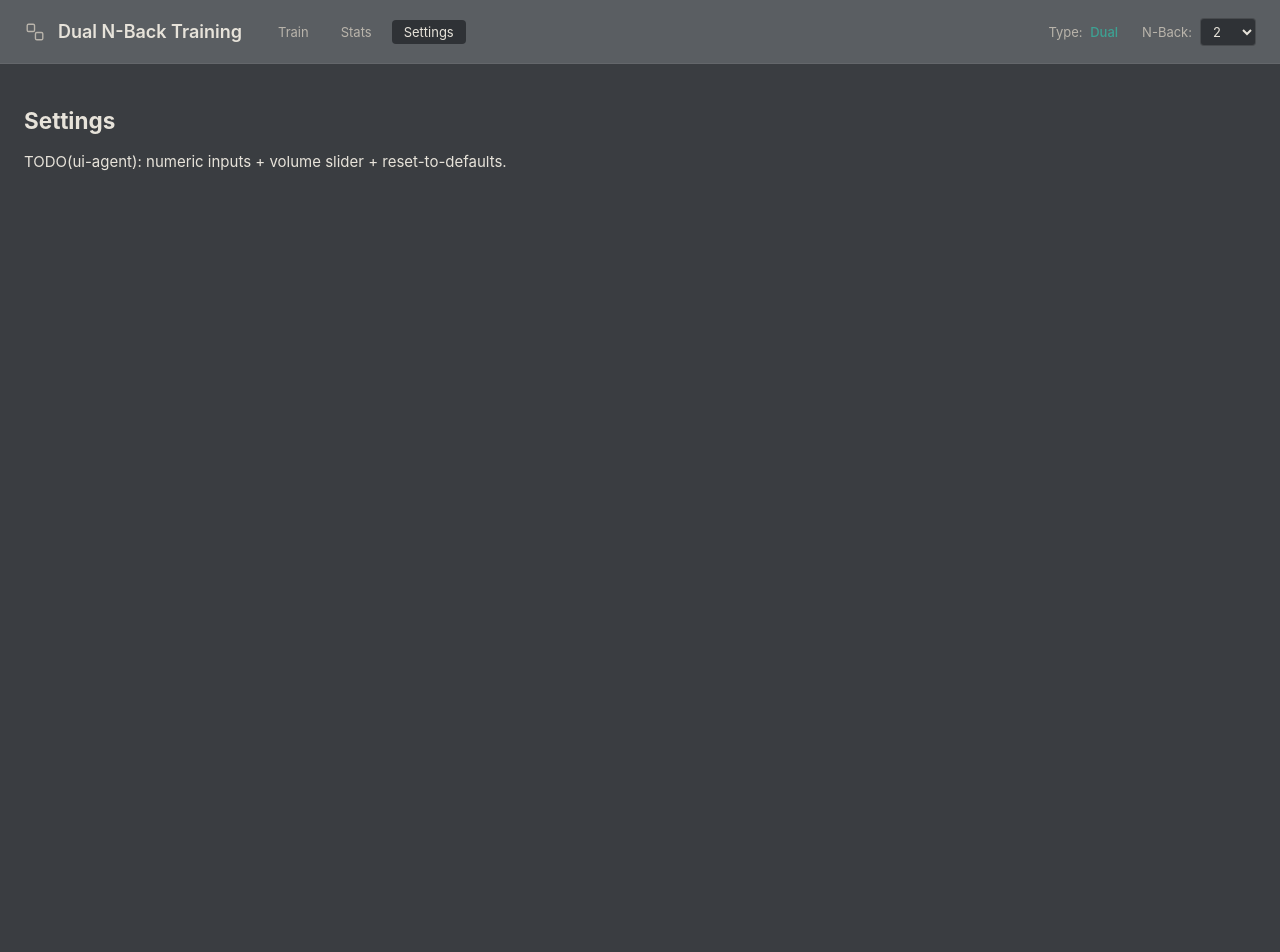
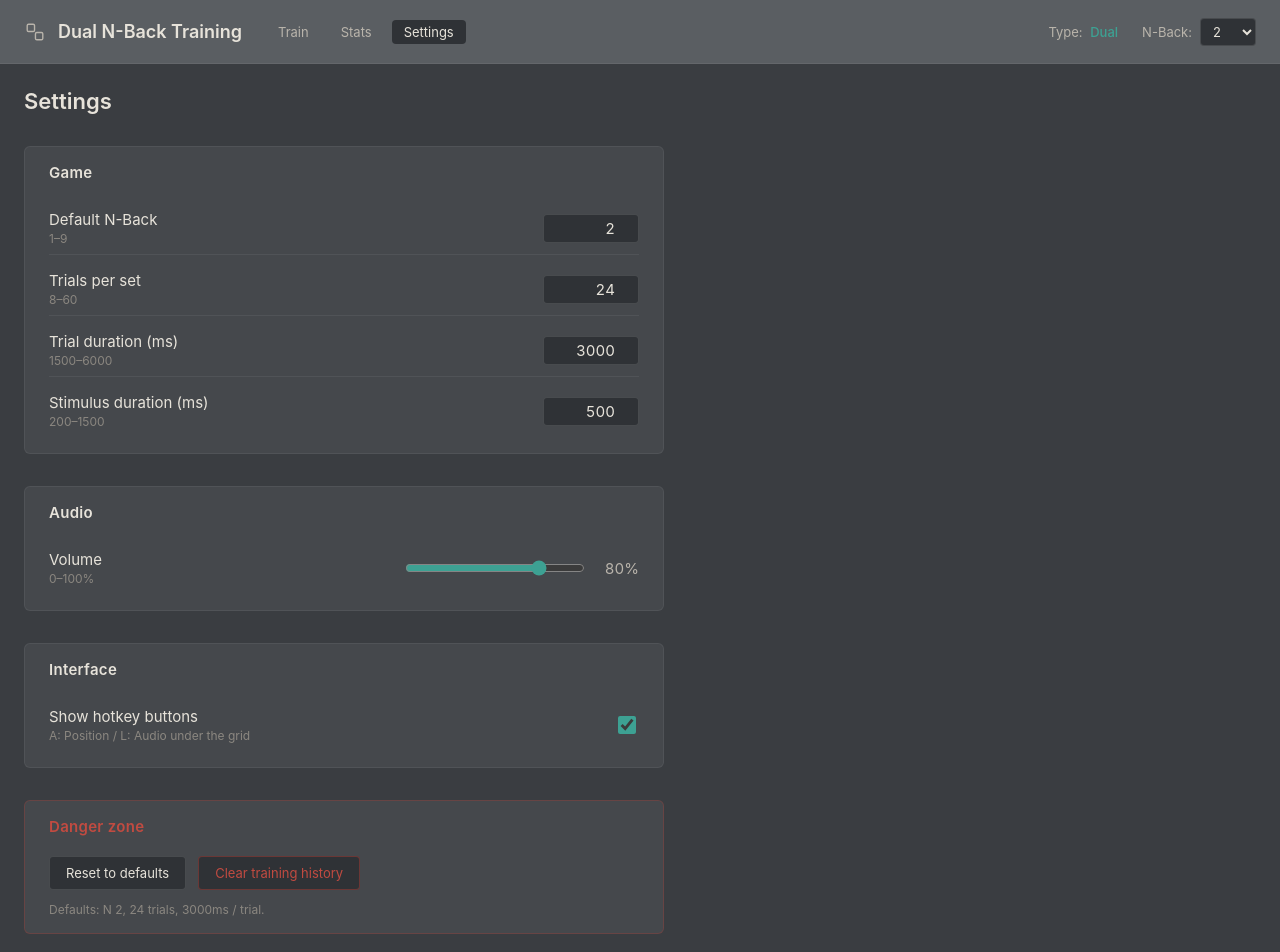
Before and after one commit to jxc2000-b/Dual-n-Back, a React (Vite) app: page /settings in a window 1280 px wide. Shown: the top 952 px of the page. Before the commit the page ends 800 px from the top, so only its background shows below. Built offline with nearby package versions, Linux system fonts and the light colour scheme.

Commit message:
Track D: settings page (game/audio/interface + danger zone)

```diff
--- a/src/storage/adapter.ts
+++ b/src/storage/adapter.ts
@@ -10,6 +10,9 @@ export interface StorageAdapter {
 
   appendSet(set: SetResult): Promise<void>;
   listSets(opts?: { sinceMs?: number; limit?: number }): Promise<SetResult[]>;
+  /** Wipe set history but keep settings. */
+  clearSets(): Promise<void>;
+  /** Wipe everything — settings and sets. */
   clearAll(): Promise<void>;
 }
 
--- a/src/storage/localAdapter.ts
+++ b/src/storage/localAdapter.ts
@@ -31,6 +31,10 @@ export class LocalStorageAdapter implements StorageAdapter {
     return sets;
   }
 
+  async clearSets(): Promise<void> {
+    localStorage.removeItem(KEY_SETS);
+  }
+
   async clearAll(): Promise<void> {
     localStorage.removeItem(KEY_SETTINGS);
     localStorage.removeItem(KEY_SETS);
--- a/src/storage/supabaseAdapter.ts
+++ b/src/storage/supabaseAdapter.ts
@@ -26,6 +26,9 @@ export class SupabaseAdapter implements StorageAdapter {
   async listSets(): Promise<SetResult[]> {
     throw new Error('SupabaseAdapter.listSets: not implemented');
   }
+  async clearSets(): Promise<void> {
+    throw new Error('SupabaseAdapter.clearSets: not implemented');
+  }
   async clearAll(): Promise<void> {
     throw new Error('SupabaseAdapter.clearAll: not implemented');
   }
--- /dev/null
+++ b/src/ui/pages/SettingsPage.css
@@ -0,0 +1,142 @@
+.settings-page {
+  max-width: 640px;
+  display: flex;
+  flex-direction: column;
+  gap: var(--s-6);
+}
+
+.settings-page__heading {
+  margin: 0;
+  font-size: var(--fs-xl);
+  font-weight: 600;
+}
+
+.settings-page__section {
+  display: flex;
+  flex-direction: column;
+  gap: var(--s-3);
+  padding: var(--s-4) var(--s-5);
+  background: var(--bg-raised);
+  border: 1px solid var(--border-subtle);
+  border-radius: var(--r-md);
+}
+
+.settings-page__section h3 {
+  margin: 0 0 var(--s-2) 0;
+  font-size: var(--fs-md);
+  font-weight: 600;
+  color: var(--text-primary);
+  letter-spacing: 0.02em;
+}
+
+.settings-page__section--danger { border-color: rgba(167, 61, 53, 0.35); }
+.settings-page__section--danger h3 { color: var(--accent-red-strong); }
+
+.settings-page__grid {
+  display: flex;
+  flex-direction: column;
+  gap: var(--s-2);
+}
+
+.settings-page__row {
+  display: grid;
+  grid-template-columns: 1fr auto;
+  align-items: center;
+  gap: var(--s-4);
+  padding: var(--s-2) 0;
+  border-bottom: 1px solid var(--border-subtle);
+}
+
+.settings-page__row:last-child { border-bottom: 0; }
+
+.settings-page__row--toggle .settings-page__control { gap: var(--s-3); }
+
+.settings-page__label {
+  display: flex;
+  flex-direction: column;
+  gap: 2px;
+  color: var(--text-primary);
+  font-size: var(--fs-md);
+}
+
+.settings-page__hint {
+  color: var(--text-muted);
+  font-size: var(--fs-xs);
+}
+
+.settings-page__control {
+  display: flex;
+  align-items: center;
+  gap: var(--s-2);
+}
+
+.settings-page__control input[type="number"] {
+  width: 96px;
+  text-align: right;
+  font-variant-numeric: tabular-nums;
+}
+
+.settings-page__control input[type="range"] {
+  width: 180px;
+  accent-color: var(--accent-teal);
+}
+
+.settings-page__control input[type="checkbox"] {
+  width: 18px;
+  height: 18px;
+  accent-color: var(--accent-teal);
+  cursor: pointer;
+}
+
+.settings-page__value {
+  width: 44px;
+  text-align: right;
+  color: var(--text-secondary);
+  font-variant-numeric: tabular-nums;
+}
+
+.settings-page__saved {
+  color: var(--accent-teal);
+  font-size: var(--fs-xs);
+  animation: settings-saved-fade var(--dur-base) var(--ease-out);
+}
+
+@keyframes settings-saved-fade {
+  from { opacity: 0; transform: translateY(-2px); }
+  to   { opacity: 1; transform: translateY(0); }
+}
+
+.settings-page__actions {
+  display: flex;
+  flex-wrap: wrap;
+  gap: var(--s-3);
+}
+
+.settings-page__btn {
+  padding: var(--s-2) var(--s-4);
+  border: 1px solid var(--border-muted);
+  border-radius: var(--r-sm);
+  background: var(--bg-sunken);
+  color: var(--text-primary);
+  font-size: var(--fs-sm);
+  transition: background var(--dur-fast) var(--ease-out),
+              border-color var(--dur-fast) var(--ease-out);
+}
+
+.settings-page__btn:hover { background: var(--bg-base); }
+
+.settings-page__btn--danger {
+  border-color: rgba(167, 61, 53, 0.5);
+  color: var(--accent-red-strong);
+}
+
+.settings-page__btn--danger:hover {
+  background: rgba(167, 61, 53, 0.12);
+  border-color: var(--accent-red-strong);
+}
+
+.settings-page__muted {
+  margin: 0;
+  color: var(--text-muted);
+  font-size: var(--fs-xs);
+}
--- a/src/ui/pages/SettingsPage.tsx
+++ b/src/ui/pages/SettingsPage.tsx
@@ -1,13 +1,196 @@
-// SKELETON — bind to UserSettings via storage.loadSettings / saveSettings.
-// UI agent: numeric inputs (clamped) for trialsPerSet, trialDurationMs,
-// stimulusDurationMs, defaultN. Slider for audioVolume. Toggle for
-// showHotkeyButtons. See PLAN.md → "UI / Pages / Settings".
+import { useState, type ChangeEvent } from 'react';
+import { DEFAULT_SETTINGS, type UserSettings } from '@app-types';
+import { letterPlayer } from '@audio/letterPlayer';
+import { useSettings } from '@hooks/useSettings';
+import { storage } from '@storage/index';
+import './SettingsPage.css';
+
+type NumericField = 'defaultN' | 'trialsPerSet' | 'trialDurationMs' | 'stimulusDurationMs';
+
+interface FieldSpec {
+  key: NumericField;
+  label: string;
+  hint: string;
+  min: number;
+  max: number;
+  step: number;
+}
+
+const FIELDS: FieldSpec[] = [
+  { key: 'defaultN', label: 'Default N-Back', hint: '1–9', min: 1, max: 9, step: 1 },
+  { key: 'trialsPerSet', label: 'Trials per set', hint: '8–60', min: 8, max: 60, step: 1 },
+  { key: 'trialDurationMs', label: 'Trial duration (ms)', hint: '1500–6000', min: 1500, max: 6000, step: 100 },
+  { key: 'stimulusDurationMs', label: 'Stimulus duration (ms)', hint: '200–1500', min: 200, max: 1500, step: 50 },
+];
+
+function clamp(n: number, min: number, max: number): number {
+  if (Number.isNaN(n)) return min;
+  return Math.min(max, Math.max(min, n));
+}
 
 export function SettingsPage() {
+  const { settings, updateSettings, resetSettings, loaded } = useSettings();
+  const [drafts, setDrafts] = useState<Record<NumericField, string>>({
+    defaultN: '',
+    trialsPerSet: '',
+    trialDurationMs: '',
+    stimulusDurationMs: '',
+  });
+  const [savedFlash, setSavedFlash] = useState<keyof UserSettings | null>(null);
+
+  function flashSaved(key: keyof UserSettings) {
+    setSavedFlash(key);
+    window.setTimeout(() => setSavedFlash((cur) => (cur === key ? null : cur)), 900);
+  }
+
+  function fieldValue(spec: FieldSpec): string {
+    const draft = drafts[spec.key];
+    if (draft !== '') return draft;
+    return String(settings[spec.key]);
+  }
+
+  function onFieldChange(spec: FieldSpec, e: ChangeEvent<HTMLInputElement>) {
+    setDrafts((d) => ({ ...d, [spec.key]: e.target.value }));
+  }
+
+  function onFieldCommit(spec: FieldSpec) {
+    const raw = drafts[spec.key];
+    if (raw === '') return;
+    const parsed = clamp(Math.round(Number(raw)), spec.min, spec.max);
+    setDrafts((d) => ({ ...d, [spec.key]: '' }));
+    if (parsed !== settings[spec.key]) {
+      updateSettings({ [spec.key]: parsed } as Partial<UserSettings>);
+      flashSaved(spec.key);
+    }
+  }
+
+  function onVolumeChange(e: ChangeEvent<HTMLInputElement>) {
+    const v = clamp(Number(e.target.value), 0, 1);
+    letterPlayer.setVolume(v);
+    updateSettings({ audioVolume: v });
+  }
+
+  function onToggleHotkeys(e: ChangeEvent<HTMLInputElement>) {
+    updateSettings({ showHotkeyButtons: e.target.checked });
+    flashSaved('showHotkeyButtons');
+  }
+
+  function onReset() {
+    if (!window.confirm('Reset all settings to defaults? This will not delete your training history.')) return;
+    resetSettings();
+    setDrafts({ defaultN: '', trialsPerSet: '', trialDurationMs: '', stimulusDurationMs: '' });
+  }
+
+  async function onClearHistory() {
+    if (!window.confirm('Permanently delete all training history? Settings will be kept.')) return;
+    await storage.clearSets();
+    window.alert('Training history cleared.');
+  }
+
   return (
-    <div>
-      <h2>Settings</h2>
-      <p>TODO(ui-agent): numeric inputs + volume slider + reset-to-defaults.</p>
+    <div className="settings-page">
+      <h2 className="settings-page__heading">Settings</h2>
+      {!loaded ? <p className="settings-page__muted">Loading…</p> : null}
+
+      <section className="settings-page__section">
+        <h3>Game</h3>
+        <div className="settings-page__grid">
+          {FIELDS.map((spec) => (
+            <label key={spec.key} className="settings-page__row">
+              <span className="settings-page__label">
+                {spec.label}
+                <span className="settings-page__hint">{spec.hint}</span>
+              </span>
+              <span className="settings-page__control">
+                <input
+                  type="number"
+                  inputMode="numeric"
+                  min={spec.min}
+                  max={spec.max}
+                  step={spec.step}
+                  value={fieldValue(spec)}
+                  onChange={(e) => onFieldChange(spec, e)}
+                  onBlur={() => onFieldCommit(spec)}
+                  onKeyDown={(e) => {
+                    if (e.key === 'Enter') (e.target as HTMLInputElement).blur();
+                  }}
+                />
+                {savedFlash === spec.key ? (
+                  <span className="settings-page__saved" aria-live="polite">Saved</span>
+                ) : null}
+              </span>
+            </label>
+          ))}
+        </div>
+      </section>
+
+      <section className="settings-page__section">
+        <h3>Audio</h3>
+        <label className="settings-page__row">
+          <span className="settings-page__label">
+            Volume
+            <span className="settings-page__hint">0–100%</span>
+          </span>
+          <span className="settings-page__control">
+            <input
+              type="range"
+              min={0}
+              max={1}
+              step={0.05}
+              value={settings.audioVolume}
+              onChange={onVolumeChange}
+              aria-label="Audio volume"
+            />
+            <span className="settings-page__value">
+              {Math.round(settings.audioVolume * 100)}%
+            </span>
+          </span>
+        </label>
+      </section>
+
+      <section className="settings-page__section">
+        <h3>Interface</h3>
+        <label className="settings-page__row settings-page__row--toggle">
+          <span className="settings-page__label">
+            Show hotkey buttons
+            <span className="settings-page__hint">A: Position / L: Audio under the grid</span>
+          </span>
+          <span className="settings-page__control">
+            <input
+              type="checkbox"
+              checked={settings.showHotkeyButtons}
+              onChange={onToggleHotkeys}
+            />
+            {savedFlash === 'showHotkeyButtons' ? (
+              <span className="settings-page__saved" aria-live="polite">Saved</span>
+            ) : null}
+          </span>
+        </label>
+      </section>
+
+      <section className="settings-page__section settings-page__section--danger">
+        <h3>Danger zone</h3>
+        <div className="settings-page__actions">
+          <button
+            type="button"
+            className="settings-page__btn"
+            onClick={onReset}
+          >
+            Reset to defaults
+          </button>
+          <button
+            type="button"
+            className="settings-page__btn settings-page__btn--danger"
+            onClick={onClearHistory}
+          >
+            Clear training history
+          </button>
+        </div>
+        <p className="settings-page__muted">
+          Defaults: N {DEFAULT_SETTINGS.defaultN}, {DEFAULT_SETTINGS.trialsPerSet} trials,{' '}
+          {DEFAULT_SETTINGS.trialDurationMs}ms / trial.
+        </p>
+      </section>
     </div>
   );
 }
```
